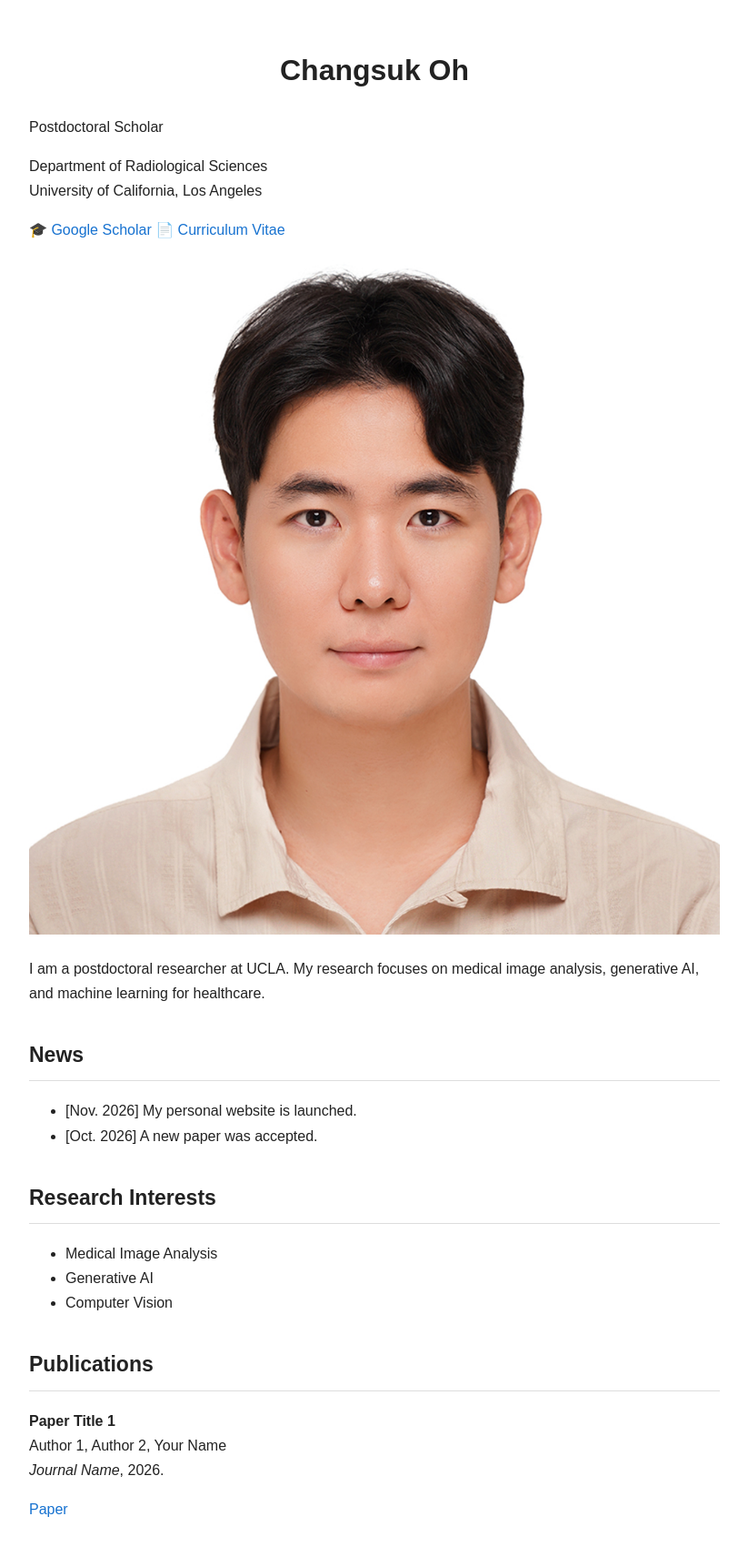
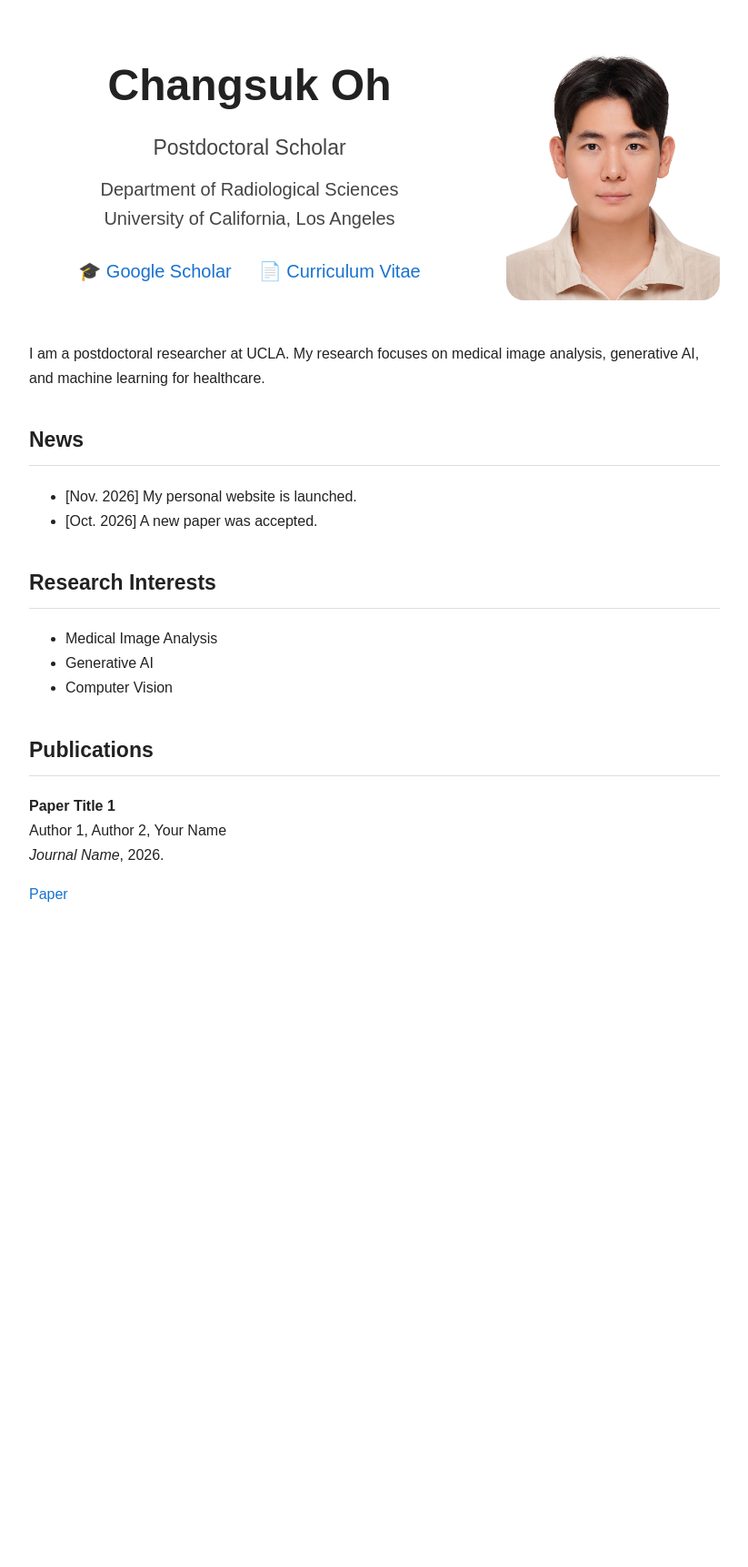
Before and after one commit to ChangsukOh/changsukoh.github.io, a Jekyll site: the page built from index.md, in a window 1280 px wide. Shown: the whole page at 91% size, without its empty margins (228-1051 px from the left). Built offline with Jekyll 4.4.1, drawn with Linux system fonts in a browser that asks for light colours; after the commit the page ends 1047 px from its top, so only the background shows below that.

Commit message:
Add profile layout styles to default.html

```diff
--- a/_layouts/default.html
+++ b/_layouts/default.html
@@ -46,6 +46,97 @@
     img {
       max-width: 100%;
     }
+
+    /* Profile header */
+    .profile-header {
+      display: flex;
+      align-items: center;
+      justify-content: space-between;
+      gap: 40px;
+      margin: 35px 0 45px;
+    }
+
+    /* Left side */
+    .profile-info {
+      flex: 1;
+      text-align: center;
+    }
+
+    .profile-info h1 {
+      font-size: 48px;
+      margin: 0 0 20px;
+      line-height: 1.2;
+    }
+
+    .profile-info .position {
+      font-size: 23px;
+      margin: 0 0 10px;
+      color: #444;
+    }
+
+    .profile-info .affiliation {
+      font-size: 20px;
+      line-height: 1.6;
+      color: #444;
+      margin: 0 0 25px;
+    }
+
+    /* Google Scholar and CV */
+    .profile-links {
+      display: flex;
+      justify-content: center;
+      gap: 30px;
+      flex-wrap: wrap;
+    }
+
+    .profile-links a {
+      font-size: 20px;
+      color: #1772d0;
+      text-decoration: none;
+    }
+
+    .profile-links a:hover {
+      text-decoration: underline;
+    }
+
+    /* Right side photo */
+    .profile-photo {
+      flex: 0 0 235px;
+    }
+
+    .profile-photo img {
+      width: 235px;
+      height: 280px;
+      object-fit: cover;
+      border-radius: 20px;
+      display: block;
+    }
+
+    /* Mobile layout */
+    @media (max-width: 650px) {
+      .profile-header {
+        flex-direction: column-reverse;
+        gap: 20px;
+      }
+
+      .profile-photo {
+        flex: none;
+      }
+
+      .profile-info h1 {
+        font-size: 36px;
+      }
+
+      .profile-info .position {
+        font-size: 20px;
+      }
+
+      .profile-info .affiliation,
+      .profile-links a {
+        font-size: 17px;
+      }
+    }
+
   </style>
 </head>
 
```
